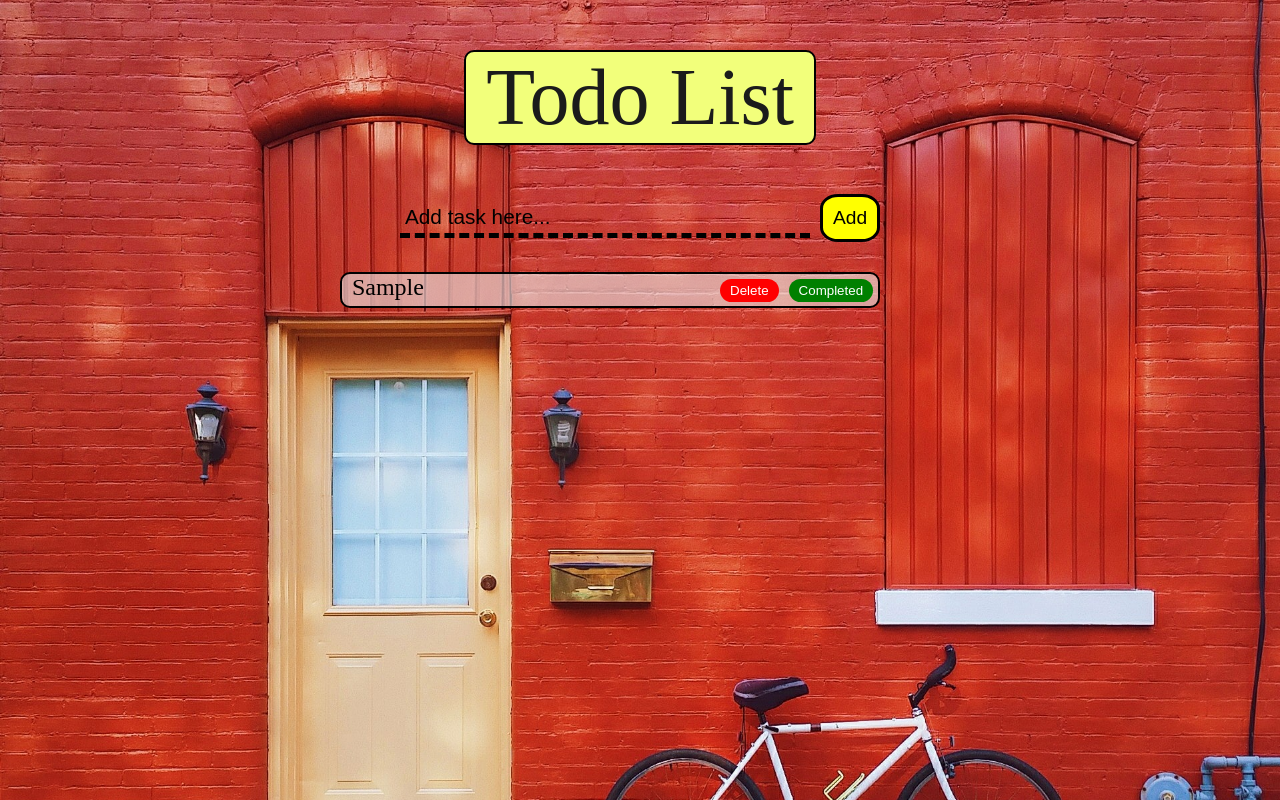
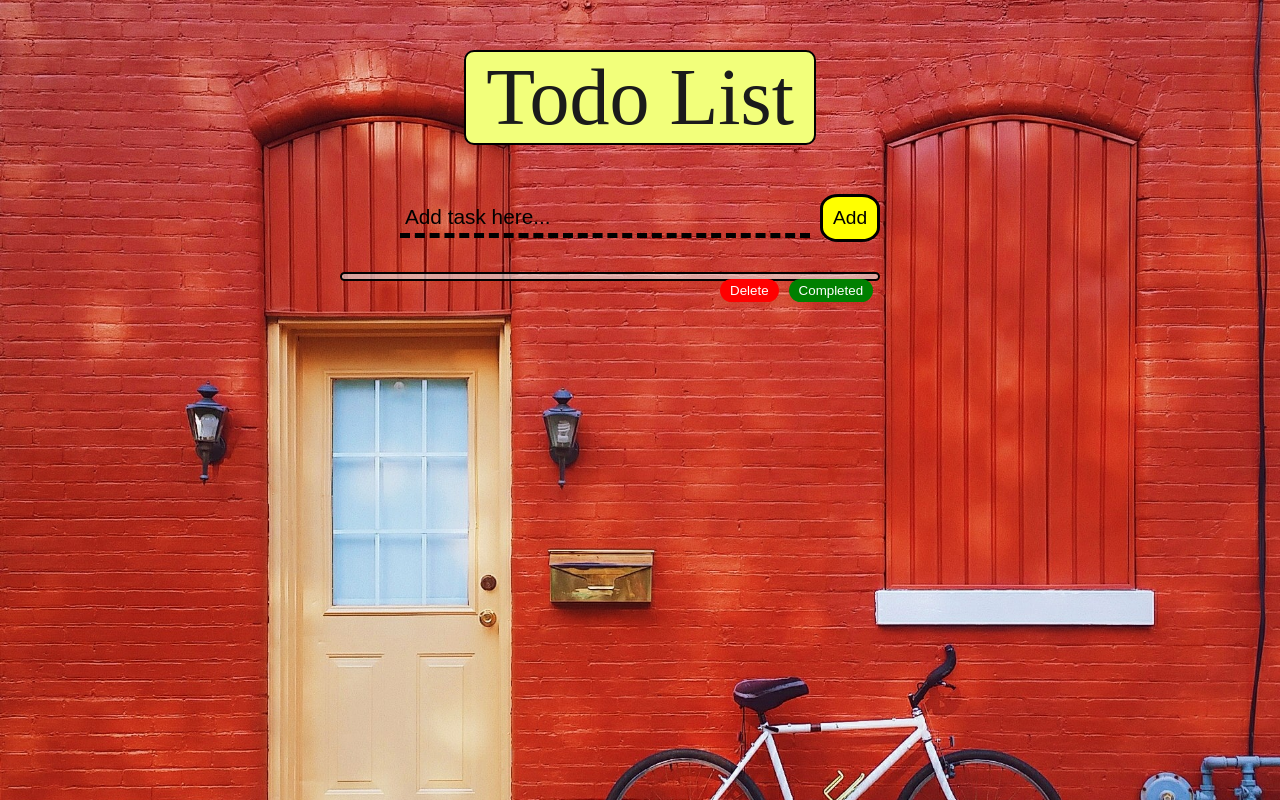
Before and after one commit to uriellevy/stylable-mern-todo-app, a React (Create React App) app in the folder client/: page / in a window 1280 px wide. Both pictures are taken after typing "Sample" into the empty fields and a click on the button "Add". Built offline with nearby package versions, Linux system fonts and the light colour scheme; no server answers.

Commit message:
http get request with useeffect added

```diff
--- a/client/src/components/TodoApp.js
+++ b/client/src/components/TodoApp.js
@@ -1,10 +1,23 @@
-import React, { useState } from "react";
+import React, { useState, useEffect } from "react";
 import "./TodoApp.css";
+import axios from "axios";
 // import { AddTask, getTask } from "../services/taskServices";
 
 function TodoApp() {
   const [task, setTask] = useState("");
   const [tasklist, setTaskList] = useState([]);
+
+  useEffect(() => {
+    axios
+      .get("http://localhost:5000/tasks")
+      .then((res) => {
+        console.log(res);
+        setTaskList(res.data);
+      })
+      .catch((err) => {
+        console.log(err);
+      });
+  }, []);
 
   const handleChange = (e) => {
     setTask(e.target.value);
@@ -63,7 +76,7 @@ function TodoApp() {
         <ul>
           {tasklist.map((t) => (
             <li className={t.isCompleted ? "crossText" : "listitem"}>
-              {t.value}
+              {t.task}
               <button
                 className="completed"
                 onClick={(e) => taskCompleted(e, t.id)}
```
